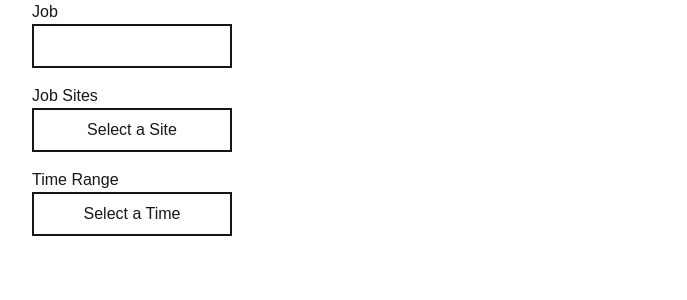
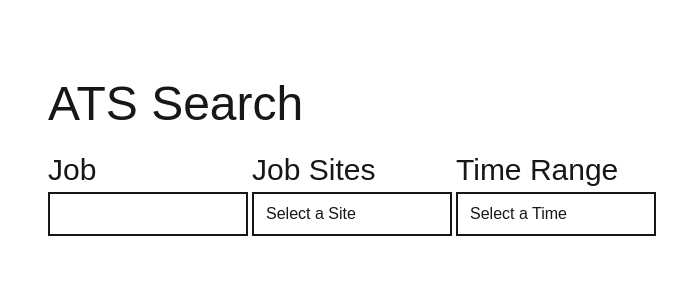
Before and after one commit to SydneeM/ats-search, a Next.js app: page / in a window 1280 px wide. Shown: the top 300 px of the page, without its empty margins (288-975 px from the left). Built offline with nearby package versions, Linux system fonts and the light colour scheme.

Commit message:
Add styling

```diff
--- a/app/page.tsx
+++ b/app/page.tsx
@@ -246,10 +246,13 @@ export default function Home() {
   }
 
   return (
-    <div className="flex flex-col gap-y-4 mx-auto w-[50vw]">
-      <Job handleSetJob={handleSetJob} />
-      <Sites handleSetSite={handleSetSite} />
-      <Times handleSetTime={handleSetTime} />
+    <div className="flex flex-col gap-y-6 mx-auto w-[60vw] p-20">
+      <h1 className="text-5xl">ATS Search</h1>
+      <div className="flex flex-row justify-between">
+        <Job handleSetJob={handleSetJob} />
+        <Sites handleSetSite={handleSetSite} />
+        <Times handleSetTime={handleSetTime} />
+      </div>
       {
         results.map((result) => (
           <div
--- a/components/Job.tsx
+++ b/components/Job.tsx
@@ -24,8 +24,8 @@ export default function Job({ handleSetJob }: JobProps) {
   };
 
   return (
-    <div className="flex flex-col">
-      <span>Job</span>
+    <div className="flex flex-col gap-y-1">
+      <h2 className="text-3xl">Job</h2>
       <input
         className="w-50 px-3 py-2 border-2 focus:outline-none"
         value={job}
--- a/components/Sites.tsx
+++ b/components/Sites.tsx
@@ -59,8 +59,8 @@ export default function Sites({ handleSetSite }: SitesProps) {
   let [selected, setSelected] = useState<Site | null>(null);
 
   return (
-    <div className="flex flex-col">
-      <span>Job Sites</span>
+    <div className="flex flex-col gap-y-1">
+      <h2 className="text-3xl">Job Sites</h2>
       <Listbox
         value={selected}
         onChange={(value) => {
@@ -70,7 +70,7 @@ export default function Sites({ handleSetSite }: SitesProps) {
           }
         }}
       >
-        <ListboxButton className="w-50 px-3 py-2 border-2 focus:outline-none">
+        <ListboxButton className="w-50 px-3 py-2 border-2 focus:outline-none hover:cursor-pointer text-start">
           {selected ? selected.name : "Select a Site"}
         </ListboxButton>
         <ListboxOptions
--- a/components/Times.tsx
+++ b/components/Times.tsx
@@ -46,8 +46,8 @@ export default function Times({ handleSetTime }: TimesProps) {
   let [selected, setSelected] = useState<Time | null>(null);
 
   return (
-    <div className="flex flex-col">
-      <span>Time Range</span>
+    <div className="flex flex-col gap-y-1">
+      <h2 className="text-3xl">Time Range</h2>
       <Listbox
         value={selected}
         onChange={(value) => {
@@ -57,7 +57,7 @@ export default function Times({ handleSetTime }: TimesProps) {
           }
         }}
       >
-        <ListboxButton className="w-50 px-3 py-2 border-2 focus:outline-none">
+        <ListboxButton className="w-50 px-3 py-2 border-2 focus:outline-none hover:cursor-pointer text-start">
           {selected ? selected.name : "Select a Time"}
         </ListboxButton>
         <ListboxOptions
```
